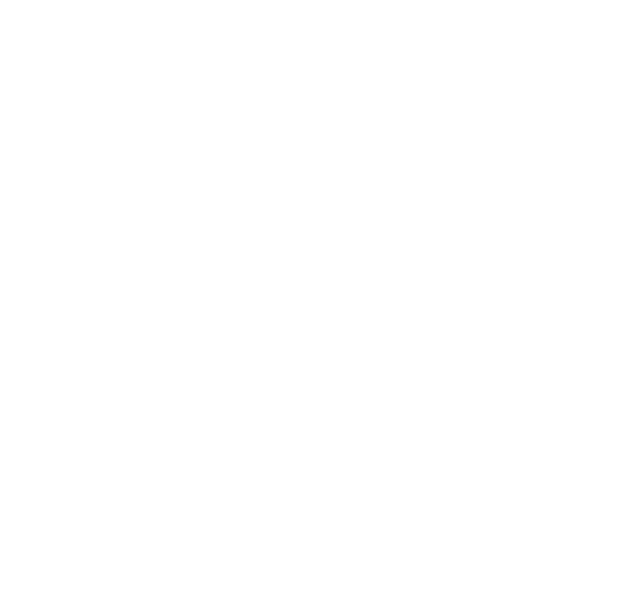
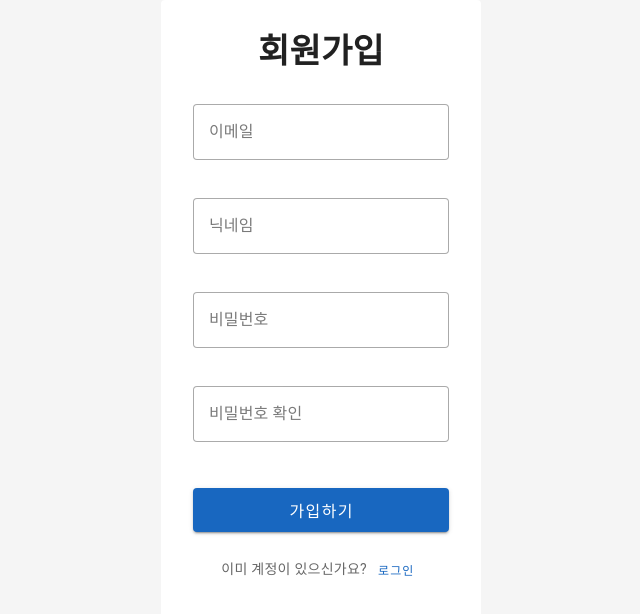
Before and after one commit to myaeba/DevTalk-FE, a Vue app: page /#/signup in a window 1280 px wide. Before the commit this address had no page. Shown: the top 614 px of the page, without its empty margins (319-959 px from the left). Built offline with nearby package versions, Linux system fonts and the light colour scheme.

Commit message:
feat: 회원가입 화면 추가

```diff
--- a/src/router/index.js
+++ b/src/router/index.js
@@ -1,4 +1,5 @@
-import LoginPage from "@/components/LoginPage.vue";
+import LoginPage from "@/views/LoginPage.vue";
+import SignUp from "@/views/SignUp.vue";
 import { createRouter, createWebHashHistory } from "vue-router"
 
 const routes = [
@@ -6,6 +7,11 @@
         path: '/login',
         name: 'LoginPage',
         component: LoginPage
+    },
+    {
+        path: '/signup',
+        name: 'SignUp',
+        component: SignUp
     }
 
 ]
--- a/src/components/LoginPage.vue
+++ b/src/views/LoginPage.vue
@@ -51,7 +51,7 @@
                   <p class="text-body-2 text-medium-emphasis">
                     계정이 없으신가요?
                     <v-btn
-                      @click="currentPage = 'signup'"
+                      @click="$router.push('/signup')"
                       variant="text"
                       color="primary"
                       class="pa-0"
--- /dev/null
+++ b/src/views/SignUp.vue
@@ -0,0 +1,161 @@
+<template>
+  <v-app>
+    <v-main>
+      <v-container fluid class="fill-height pa-0" style="background-color: #f5f5f5;">
+        <v-row justify="center" class="fill-height ma-0">
+          <v-col cols="12" sm="6" md="4" lg="3" class="pa-0">
+            <v-card class="fill-height" flat>
+              <!-- Signup Form -->
+              <v-card-text v-if="currentPage === 'signup'" class="pa-8">
+                <div class="text-center mb-8">
+                  <h1 class="text-h4 font-weight-bold text--primary">
+                    회원가입
+                  </h1>
+                </div>
+
+                <v-form @submit.prevent="handleSignup">
+                  <v-text-field
+                    v-model="signupForm.email"
+                    label="이메일"
+                    type="email"
+                    placeholder="이메일을 입력하세요"
+                    variant="outlined"
+                    color="primary"
+                    class="mb-4"
+                    required
+                  ></v-text-field>
+
+                  <v-text-field
+                    v-model="signupForm.nickname"
+                    label="닉네임"
+                    type="text"
+                    placeholder="닉네임을 입력하세요"
+                    variant="outlined"
+                    color="primary"
+                    class="mb-4"
+                    required
+                  ></v-text-field>
+
+                  <v-text-field
+                    v-model="signupForm.password"
+                    label="비밀번호"
+                    type="password"
+                    placeholder="비밀번호를 입력하세요"
+                    variant="outlined"
+                    color="primary"
+                    class="mb-4"
+                    required
+                  ></v-text-field>
+
+                  <v-text-field
+                    v-model="signupForm.confirmPassword"
+                    label="비밀번호 확인"
+                    type="password"
+                    placeholder="비밀번호를 다시 입력하세요"
+                    variant="outlined"
+                    color="primary"
+                    class="mb-6"
+                    required
+                  ></v-text-field>
+
+                  <v-btn
+                    type="submit"
+                    color="primary"
+                    size="large"
+                    block
+                    class="mb-6"
+                  >
+                    가입하기
+                  </v-btn>
+                </v-form>
+
+                <div class="text-center">
+                  <p class="text-body-2 text-medium-emphasis">
+                    이미 계정이 있으신가요?
+                    <v-btn
+                      @click="$router.push('/login')"
+                      variant="text"
+                      color="primary"
+                      class="pa-0"
+                      size="small"
+                    >
+                      로그인
+                    </v-btn>
+                  </p>
+                </div>
+              </v-card-text>
+            </v-card>
+          </v-col>
+        </v-row>
+      </v-container>
+    </v-main>
+  </v-app>
+</template>
+
+<script>
+export default {
+  name: 'VuetifySignupForm',
+  data() {
+    return {
+      currentPage: 'signup',
+      signupForm: {
+        email: '',
+        nickname: '',
+        password: '',
+        confirmPassword: ''
+      }
+    }
+  },
+  methods: {
+    handleSignup() {
+      // 비밀번호 확인 체크
+      if (this.signupForm.password !== this.signupForm.confirmPassword) {
+        this.$toast?.error('비밀번호가 일치하지 않습니다.') || alert('비밀번호가 일치하지 않습니다.');
+        return;
+      }
+
+      // todo: 이메일 형식 체크
+
+      // todo: 닉네임 길이 체크
+
+      // todo: 비밀번호 길이 체크
+
+
+      // 회원가입 로직
+      console.log('Signup attempt:', {
+        email: this.signupForm.email,
+        nickname: this.signupForm.nickname,
+        password: this.signupForm.password
+      });
+
+      // 실제 회원가입 API 호출 로직을 여기에 구현
+      // 성공 시 로그인 페이지로 이동
+      this.$toast?.success('회원가입이 완료되었습니다!') || alert('회원가입이 완료되었습니다!');
+      this.currentPage = 'login';
+    }
+  }
+}
+</script>
+
+<style scoped>
+.fill-height {
+  min-height: 100vh;
+}
+
+/* Vuetify 커스터마이징 */
+.v-text-field {
+  margin-bottom: 8px;
+}
+
+/* 포커스 상태 강화 */
+.v-text-field--focused .v-field__outline {
+  border-width: 2px;
+}
+
+/* 반응형 조정 */
+@media (max-width: 600px) {
+  .v-card-text {
+    padding: 24px 16px !important;
+  }
+}
+</style>
```
